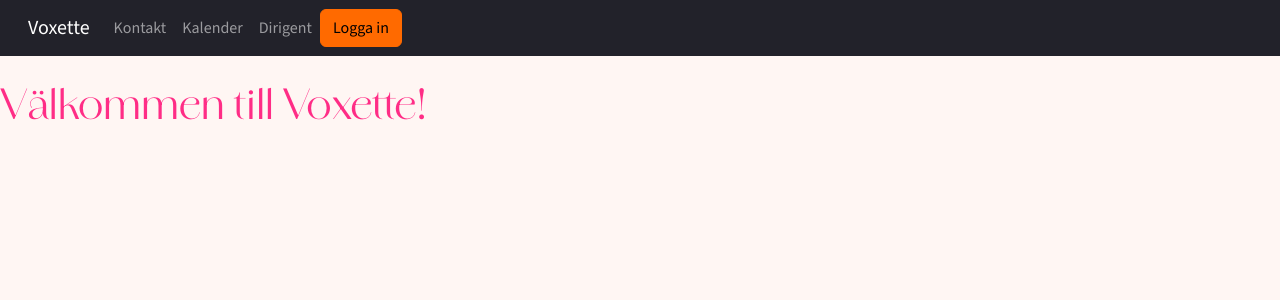
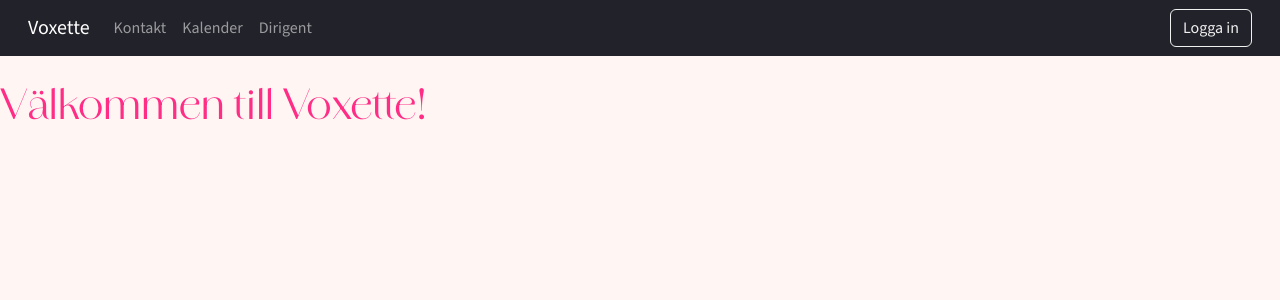
Before and after one commit to mwikblom/voxette.se, a Vue app: page /inloggad/medlemmar in a window 1280 px wide. Shown: the top 300 px of the page. Built offline with nearby package versions, Linux system fonts and the light colour scheme.

Commit message:
Fix menu and bootstrap scss

```diff
--- a/package.json
+++ b/package.json
@@ -20,6 +20,7 @@
   "dependencies": {
     "@fontsource/noto-serif": "^5.2.9",
     "@fontsource/source-sans-3": "^5.2.9",
+    "@popperjs/core": "^2.11.8",
     "bootstrap": "^5.3.8",
     "dompurify": "^3.3.1",
     "firebase": "^12.8.0",
--- a/src/components/HeaderComponent.vue
+++ b/src/components/HeaderComponent.vue
@@ -1,9 +1,12 @@
 <script setup lang="ts">
 import { RouteName } from "@/router";
+import { useUserStore } from "@/stores/user";
 import { computed } from "vue";
-import { useRoute } from "vue-router";
+import { useRoute, useRouter } from "vue-router";
 
 const route = useRoute();
+const router = useRouter();
+const userStore = useUserStore();
 
 const menuItems = computed(() => [
   { route: { name: RouteName.Contact }, label: "Kontakt" },
@@ -14,6 +17,15 @@ const menuItems = computed(() => [
 function isActive(name: string) {
   return route.name === name;
 }
+
+function handleLogin() {
+  // TODO
+}
+
+function handleLogout() {
+  userStore.setUser(undefined);
+  router.push({ name: RouteName.Home });
+}
 </script>
 
 <template>
@@ -23,8 +35,8 @@ function isActive(name: string) {
       <button
         class="navbar-toggler"
         type="button"
-        data-toggle="collapse"
-        data-target="#navbarCollapse"
+        data-bs-toggle="collapse"
+        data-bs-target="#navbarCollapse"
         aria-controls="navbarCollapse"
         aria-expanded="false"
         aria-label="Toggla meny"
@@ -39,8 +51,11 @@ function isActive(name: string) {
             </RouterLink>
           </li>
         </ul>
-        <div class="mt-2 mt-md-0">
-          <button class="btn btn-secondary btn-outline my-2 my-sm-0">Logga in</button>
+        <div class="mt-2 mt-md-0 ms-auto">
+          <button v-if="!userStore.isLoggedIn" class="btn btn-outline-light my-2 my-sm-0" @click="handleLogin">
+            Logga in
+          </button>
+          <button v-else class="btn btn-outline-light my-2 my-sm-0" @click="handleLogout">Logga ut</button>
         </div>
       </div>
     </div>
--- a/src/main.ts
+++ b/src/main.ts
@@ -4,7 +4,7 @@ import App from "./App.vue";
 import router from "./router";
 import "./fonts";
 
-import "./styles/bootstrap-settings.scss";
+import "./styles/bootstrap.scss";
 import "bootstrap";
 
 const app = createApp(App);
--- /dev/null
+++ b/src/stores/user.ts
@@ -0,0 +1,19 @@
+import { computed, ref } from "vue";
+import { defineStore } from "pinia";
+import type User from "@/models/User";
+
+export const useUserStore = defineStore("user", () => {
+  const user = ref<User | undefined>();
+
+  const isLoggedIn = computed(() => !!user.value);
+
+  function setUser(user?: User) {
+    user = user;
+  }
+
+  return {
+    isLoggedIn,
+    user,
+    setUser,
+  };
+});
--- a/src/styles/bootstrap-settings.scss
+++ b/src/styles/bootstrap-variables.scss
@@ -36,5 +36,3 @@ $navbar-padding-x: 1rem;
 @import "bootstrap/scss/functions";
 @import "bootstrap/scss/variables";
 @import "bootstrap/scss/variables-dark";
-
-@import "bootstrap/scss/bootstrap";
--- /dev/null
+++ b/src/styles/bootstrap.scss
@@ -0,0 +1 @@
+@import "bootstrap/scss/bootstrap";
--- a/src/views/HomeView.vue
+++ b/src/views/HomeView.vue
@@ -1,20 +1,35 @@
 <script setup lang="ts"></script>
 
 <template>
-  <img
-    class="cover-image"
-    src="/images/14-DSC_3937.webp"
-    alt="Gruppbild på kören Voxette. En 40-tal glada kvinnor klädda i orange, rosa och rött"
-  />
+  <div class="cover-image-container">
+    <img
+      class="cover-image"
+      src="/images/14-DSC_3937.webp"
+      alt="En kvinnokör i jordnära färger och blomkransar i håret som sjunger med inlevelse"
+    />
+  </div>
   <div class="container">
     <h1>Välkommen till Voxette</h1>
   </div>
 </template>
 
 <style lang="scss" scoped>
+@import "bootstrap/scss/mixins";
+@import "bootstrap/scss/functions";
+@import "bootstrap/scss/variables";
+
+.cover-image-container {
+  background: $black;
+  display: flex;
+  align-items: center;
+  justify-content: center;
+}
+
 .cover-image {
   width: 100%;
   object-fit: cover;
+  object-position: 0 40%;
   aspect-ratio: 3/1;
+  max-height: 20rem;
 }
 </style>
--- a/vite.config.ts
+++ b/vite.config.ts
@@ -17,6 +17,10 @@ export default defineConfig({
     preprocessorOptions: {
       scss: {
         quietDeps: true,
+        silenceDeprecations: ["import"], // Bootstrap requires import of sass. Remove when they release version without and we transition to @use in additionalData.
+        additionalData: `
+          @import "@/styles/bootstrap-variables";
+        `,
       },
     },
   },
```
Also changed, not shown: src/stores/counter.ts (deleted, +0 -12 lines), src/components/LoginModal.vue (added), 1 other file (tests, documents, lock files or other folders).
